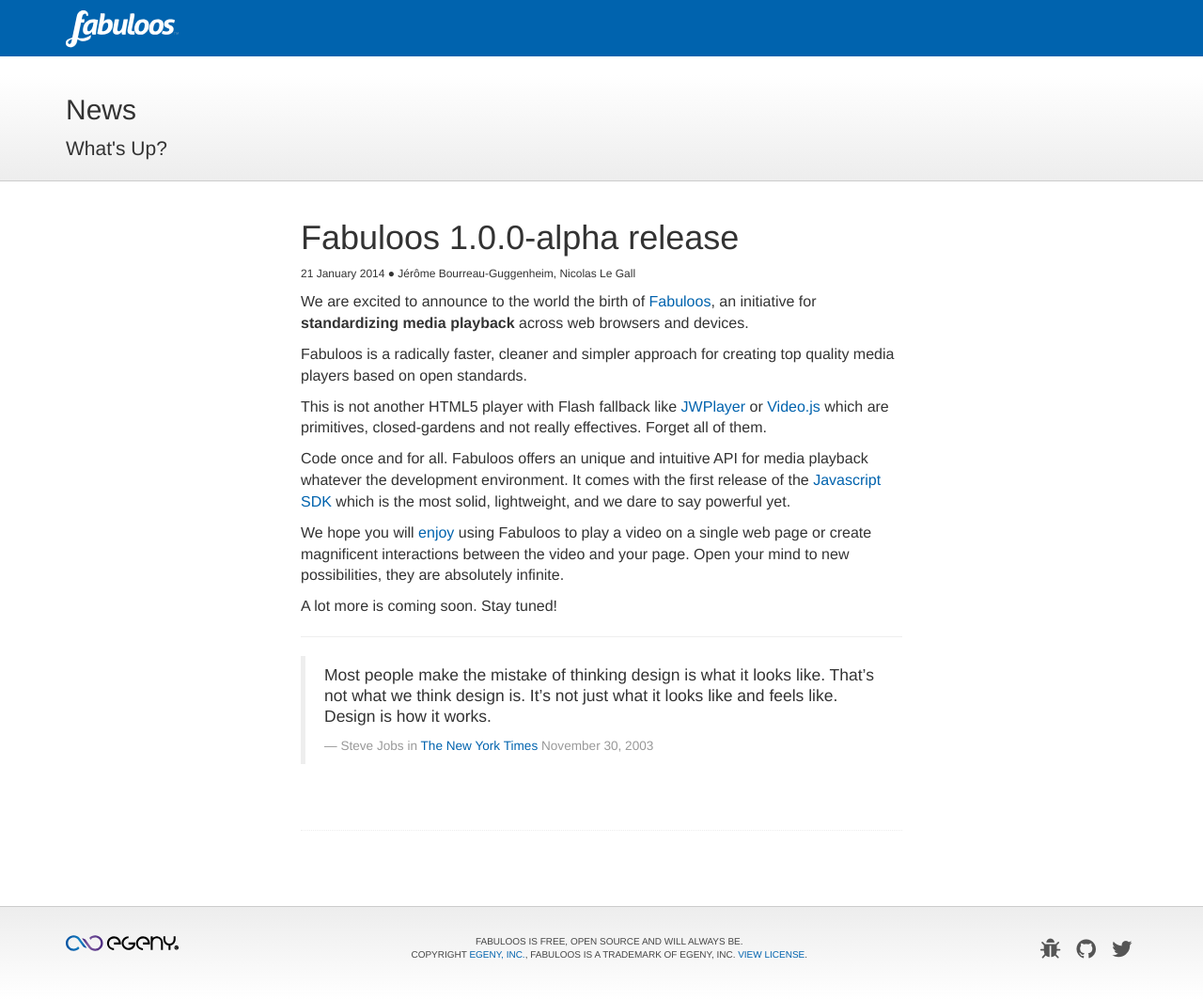
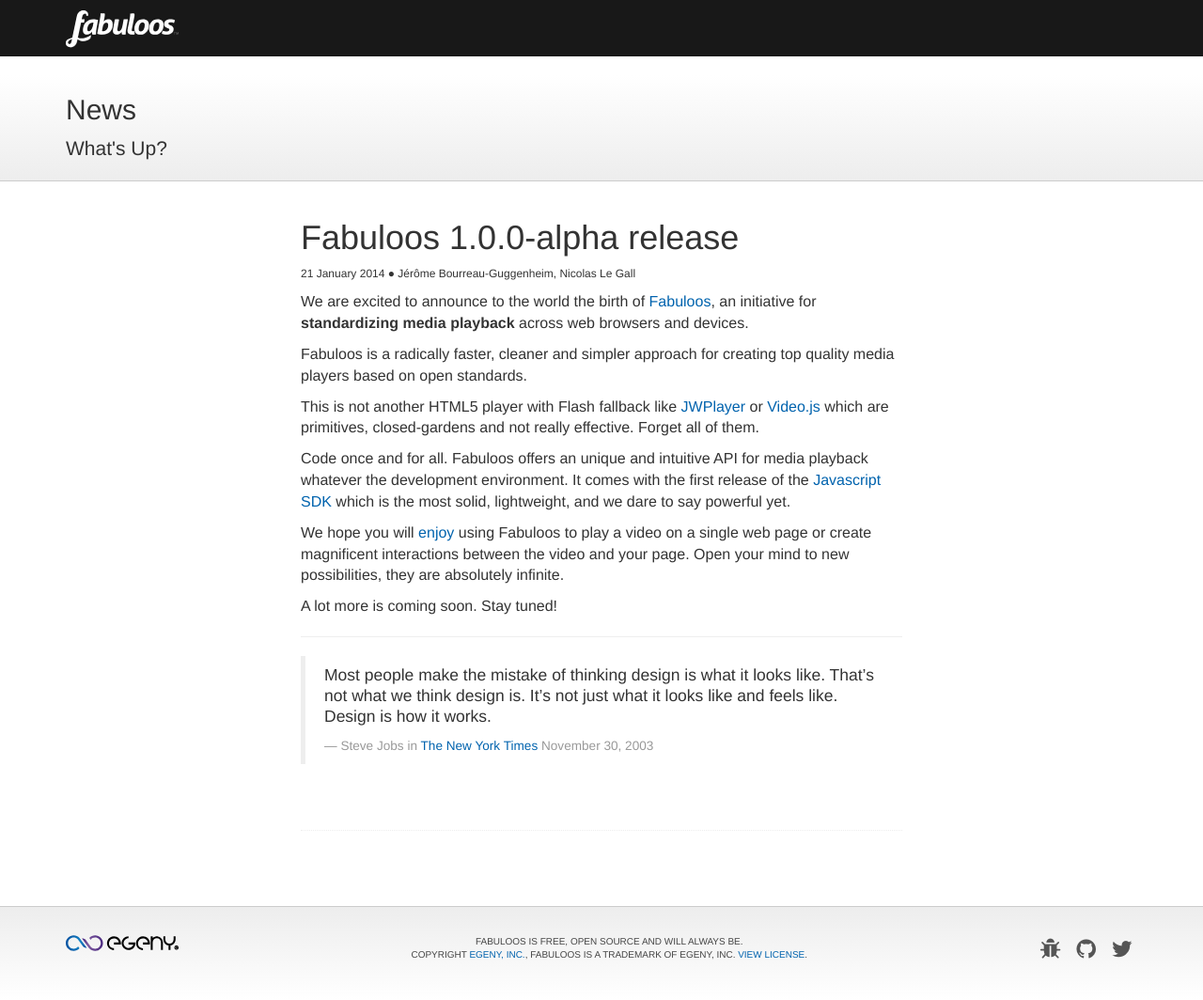
Before and after one commit to egeny/fabuloos-website, a Jekyll site: the page built from _posts/2014-01-21-fabuloos-1.0.md, in a window 1280 px wide. Shown: the whole page at 94% size. Built offline with Jekyll 4.4.1, drawn with Linux system fonts in a browser that asks for light colours; some web fonts are replaced; Markdown is read by kramdown in place of the engine named in the settings.

Commit message:
Maj ultra mineure d'un maniac du détail

```diff
--- a/_posts/2014-01-21-fabuloos-1.0.md
+++ b/_posts/2014-01-21-fabuloos-1.0.md
@@ -8,7 +8,7 @@
 
 Fabuloos is a radically faster, cleaner and simpler approach for creating top quality media players based on open standards.
 
-This is not another HTML5 player with Flash fallback like [JWPlayer](http://www.jwplayer.com) or [Video.js](http://www.videojs.com) which are primitives, closed-gardens and not really effectives. Forget all of them.
+This is not another HTML5 player with Flash fallback like [JWPlayer](http://www.jwplayer.com) or [Video.js](http://www.videojs.com) which are primitives, closed-gardens and not really effective. Forget all of them.
 
 Code once and for all. Fabuloos offers an unique and intuitive API for media playback whatever the development environment. It comes with the first release of the [Javascript SDK](/download/) which is the most solid, lightweight, and we dare to say powerful yet.
 
--- a/css/website.css
+++ b/css/website.css
@@ -183,8 +183,8 @@
 /* @group #header */
 
 	#header {
-		background: -webkit-linear-gradient(top, #0063ae, #0063ae);
-		background:         linear-gradient(to bottom, #0063ae, #0063ae);
+		background: -webkit-linear-gradient(top, #181818, #181818);
+		background:         linear-gradient(to bottom, #181818, #181818);
 
 		border: 0;
 		border-radius: 0;
```
